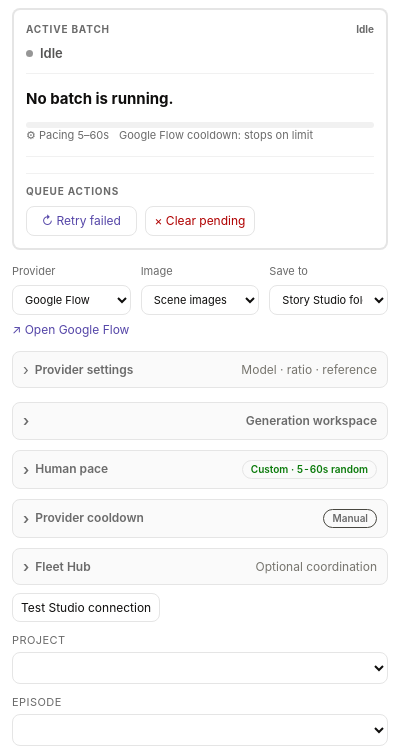
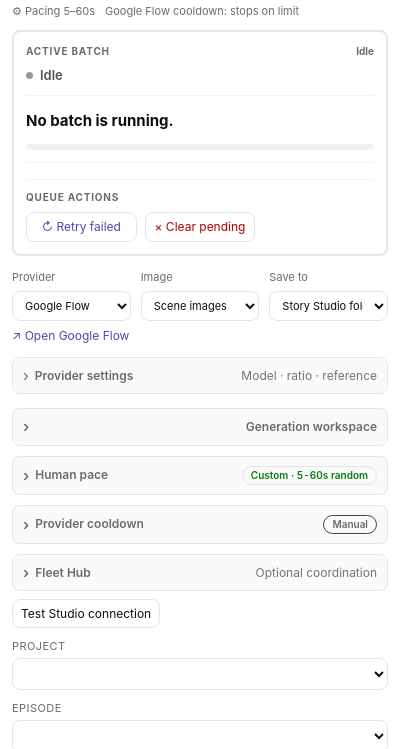
Before and after one commit to theng12/story-studio-image-generator, a browser extension: page src/popup/popup.html in a window 400 px wide. Shown: the part 55-804 px from the top of the page. Drawn offline with Linux system fonts and the light colour scheme; no server answers.

Commit message:
feat: move image settings summary above batch

```diff
--- a/src/popup/popup.css
+++ b/src/popup/popup.css
@@ -597,6 +597,9 @@ select, input[type="text"], input[type="password"], input[type="number"] {
 .dialog { border: 0; border-radius: 12px; background: var(--bg); color: var(--fg); box-shadow: 0 10px 30px var(--dialog-shadow); }
 .dialog .row { margin-top: 12px; }
 
+/* Operational settings stay visible even when the batch card has no work. */
+.applied-settings { margin: -4px 0 10px; }
+
 @media (max-width: 340px) {
   .asset-settings, .active-controls { grid-template-columns: 1fr; }
   .asset-setting { display: grid; grid-template-columns: 84px minmax(0, 1fr); align-items: center; gap: 8px; }
--- a/src/popup/popup.html
+++ b/src/popup/popup.html
@@ -20,6 +20,8 @@
       </div>
     </header>
 
+    <div id="appliedSettings" class="applied-settings" aria-live="polite"></div>
+
     <!-- The live queue stays first: it is the only part of the panel that needs
          attention while a batch is running. -->
     <section id="activeBatch" class="active-batch idle" aria-live="polite">
@@ -40,7 +42,6 @@
       <div id="activeMeta" class="active-meta hidden"></div>
       <div class="batch-progress" aria-label="Batch progress"><span id="batchProgressFill"></span></div>
       <div id="status" class="status"></div>
-      <div id="appliedSettings" class="applied-settings"></div>
       <div id="tabReminder" class="reminder hidden"></div>
       <div id="queueTiming" class="queue-timing muted small"></div>
       <div id="queue" class="queue"></div>
--- a/src/popup/popup.js
+++ b/src/popup/popup.js
@@ -406,8 +406,8 @@ chrome.storage.onChanged.addListener((changes, areaName) => {
   }
 });
 
-// Compact "what's actually applied right now, and who set it" line under the
-// status bar — so you can tell your local settings from a Fleet Hub push.
+// Compact "what's actually applied right now, and who set it" line below the
+// header — so it stays visible independently of the current batch state.
 function renderAppliedSettings() {
   const el = $('appliedSettings');
   if (!el || !settings) return;
```
Also changed, not shown: manifest.json.
